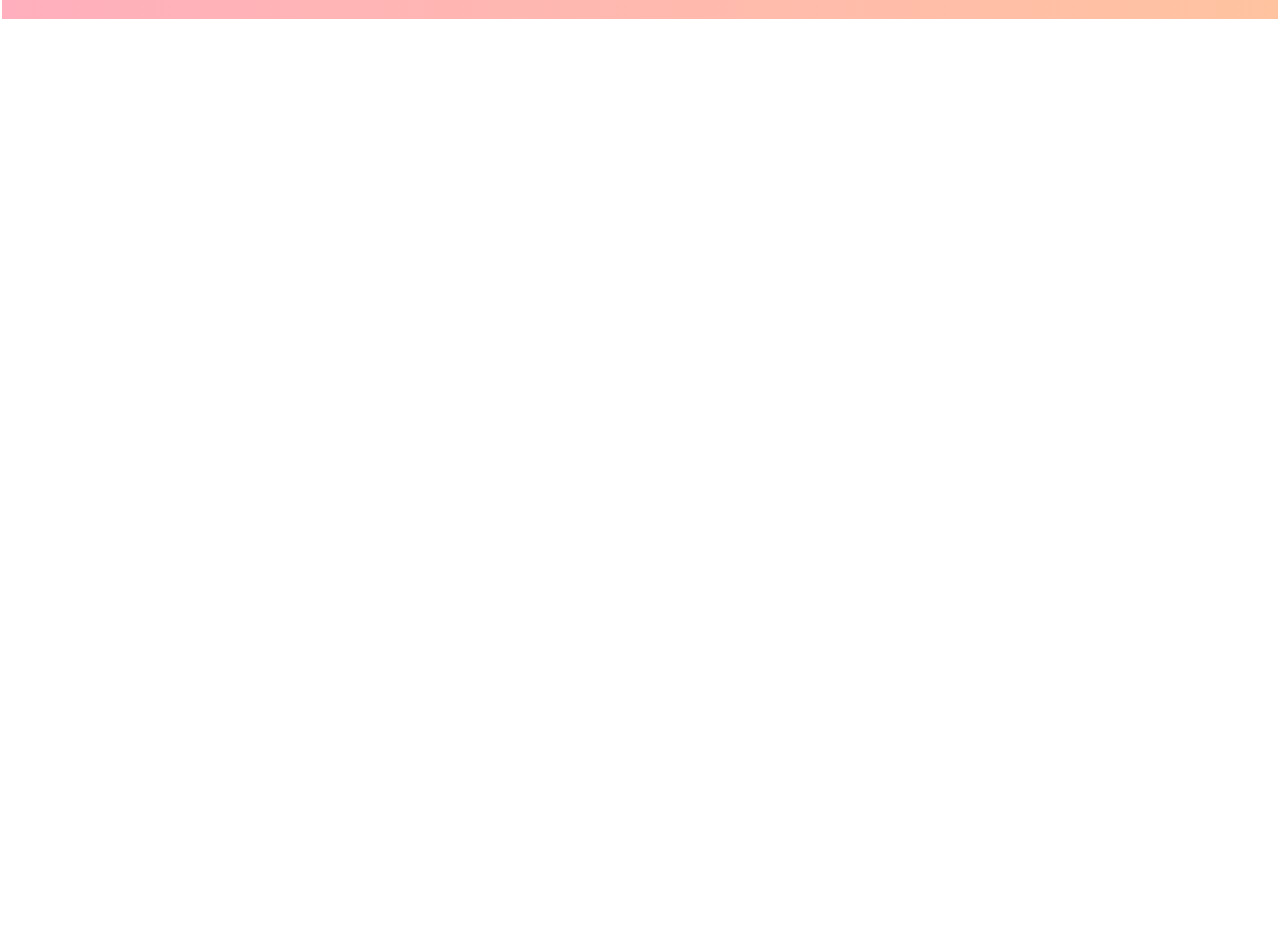
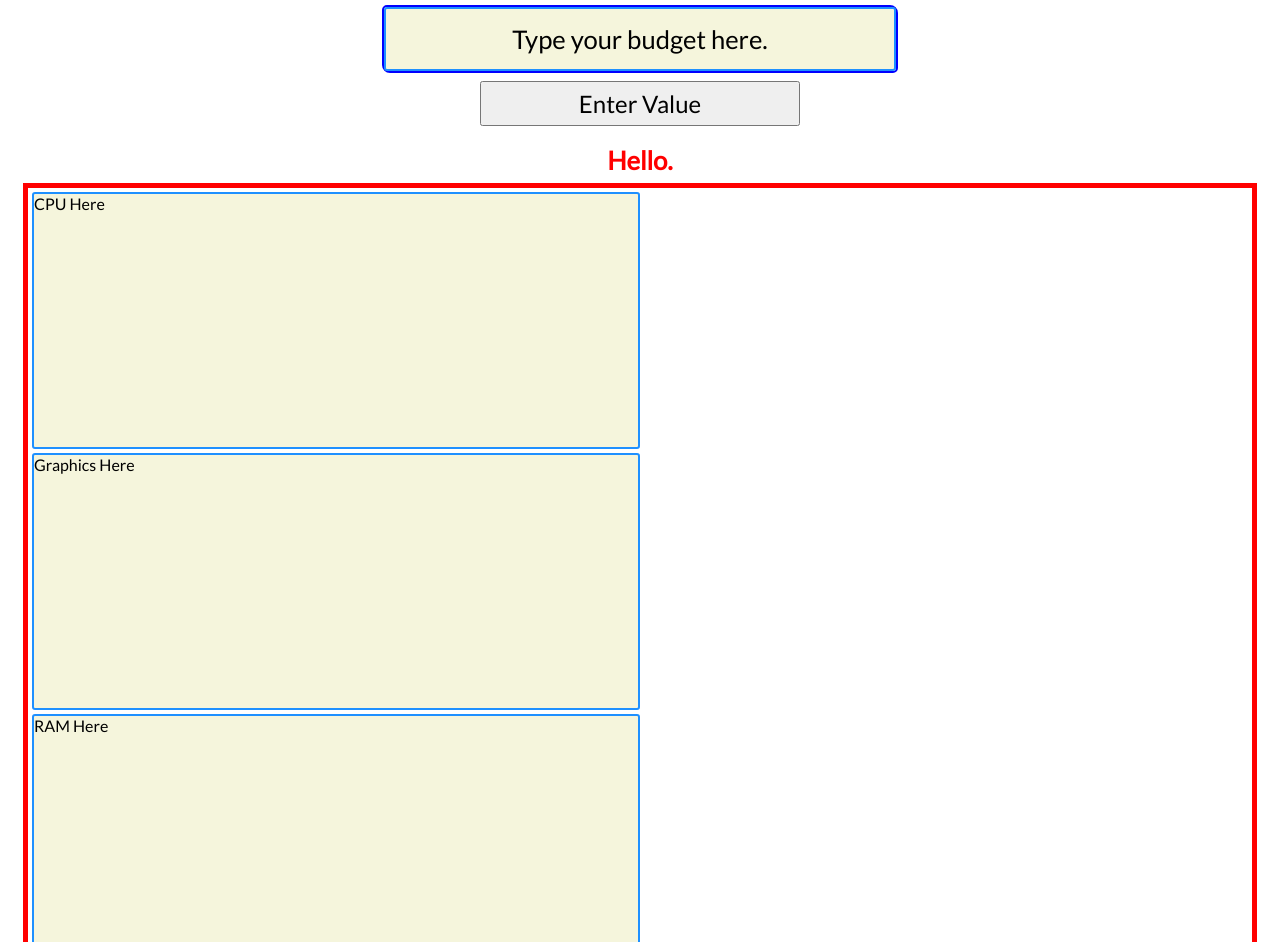
Before and after one commit to Malvorium-284/Project-ILS-Comprog, a plain HTML site: page index.html in a window 1280 px wide. Shown: the part 285-1227 px from the top of the page. Before the commit the page ends 800 px from the top, so only its background shows below. Drawn offline with nearby package versions, Linux system fonts and the light colour scheme.

Commit message:
file addition and update
updated html and css
added js

```diff
--- a/index.html
+++ b/index.html
@@ -1,12 +1,18 @@
 <!DOCTYPE html>
 <html lang="en">
     <head>
+
+
         <meta charset="UTF-8">
         <meta name="viewport" content="width=device-width, initial-scale=1.0">
         <title> PC Build Helper </title>
         <link href="style.css" rel="stylesheet">
         <link rel="preconnect" href="https://fonts.gstatic.com">
         <link href="https://fonts.googleapis.com/css2?family=Lato&display=swap" rel="stylesheet">
+        <script src="https://code.jquery.com/jquery-3.5.1.js" integrity="sha256-QWo7LDvxbWT2tbbQ97B53yJnYU3WhH/C8ycbRAkjPDc=" crossorigin="anonymous"></script>
+        <script src="script.js"></script>
+
+
     </head>
     <body>
 
@@ -20,5 +26,23 @@
         </div>
 
 
+        <div class="grid_Money">
+            <div class="box moneyInput" contenteditable="true"> Type your budget here.</div>
+        </div>
+
+
+        <button type="button" id="enterBTN"> Enter Value</button> <br>
+        <p id="errorMsg"> Hello. </p>
+
+
+        <div class="grid_Item">
+            <div class="box CPU"> CPU Here </div>
+            <div class="box Graphics"> Graphics Here </div>
+            <div class="box RAM"> RAM Here</div>
+            <div class="box HDD_SDD"> HDD or SSD here</div>
+            <div class="box result"> Result here </div>
+        </div>
+
+
     </body>
 </html>
--- /dev/null
+++ b/script.js
@@ -0,0 +1,31 @@
+
+window.onload = function() {
+    if (window.jQuery) {
+        alert("SysCheck: jQuery is working!");
+    } else {
+        alert("SysCheck Alert: jQuery not detected/not working.");
+    }
+
+    $("#enterBTN").click(function() {
+        console.log("Button was clicked.");
+        console.log($(".moneyInput").text());
+        // debug; check if it prints to the console for verification
+
+        let inputValue = parseInt($(".moneyInput").text());
+        console.log(inputValue);
+        console.log(typeof inputValue);
+
+        if (isNaN(inputValue)) {
+            $("#errorMsg").text("Please type a whole number");
+            $(".grid_Money").css({"border": "4px red solid"});
+        } else {
+            $("#errorMsg").text("Operation is successful.");
+            $(".grid_Money").css({"border": "2px blue solid"});
+        }
+    });
+
+
+
+
+
+}
--- a/style.css
+++ b/style.css
@@ -1,6 +1,5 @@
 * {
     font-family: Lato, serif;
-    box-sizing: border-box;
     margin: 0;
     padding: 0;
 }
@@ -10,9 +9,8 @@
 }
 
 #title {
-    margin: 2px;
     font-size: 3vw;
-    padding: 35px;
+    padding: 25px;
     text-align: center;
     color: #182928;
     background-image: linear-gradient(to right, #ffafbd, #ffc3a0);
@@ -23,3 +21,77 @@
     text-align: center;
     color: red;
 }
+
+#enterBTN {
+    display: flex;
+    justify-content: center;
+    width: 25%;
+    max-width: 100%;
+    text-align: center;
+    margin: 0 auto;
+    text-align: center;
+    font-size: 24px;
+    padding: 6px 8px;
+}
+
+#errorMsg {
+    font-size: 2vw;
+    text-align: center;
+    color: red;
+    font-weight: 800;
+}
+
+
+.grid_Money {
+    display: grid;
+    margin: 1vh auto;
+    border: 2px blue solid;
+    height: 5vw;
+    width: 40%;
+    grid-template-columns: 100%;
+    border-radius: 5px 8px;
+    transition: width 1.5s, height 1.5s;
+}
+
+.grid_Money:hover {
+    width: 44%;
+    height: 8vw;
+    font-size: 2.5vw;
+}
+
+
+.moneyInput {
+    display: flex;
+    align-items: center;
+    justify-content: center;
+    transition: font-size 1.0s;
+    font-size: 1.6em;
+    overflow: hidden;
+}
+
+.grid_Item {
+    display: grid;
+    border: 5px red solid;
+    height: 130vh;
+    width: 95%;
+    grid-template-columns: 50% ;
+    grid-gap: 0.5ex;
+    padding: 0.5vh;
+    transition: .8s ease;
+    margin: 1vh auto;
+}
+
+.grid_Item .result {
+    display: none;
+}
+
+.grid_Item > div:hover {
+    background-color: rgba(245, 245, 220, 0.3);
+}
+
+.box {
+    background-color: rgba(245, 245, 220, 1);
+    color: black;
+    border-radius: 3px;
+    border: 2px dodgerblue solid;
+}
```
